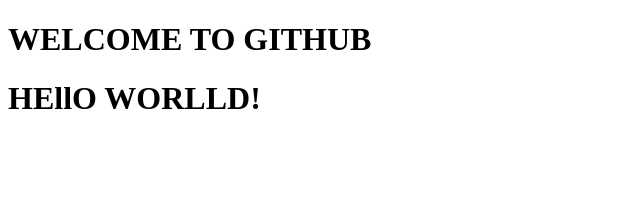
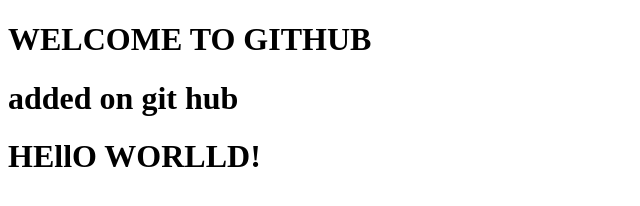
Before and after one commit to rohit-4321/hello-, a plain HTML site: page index.html in a window 1280 px wide. Shown: the whole page, without its empty margins (0-640 px from the left). Drawn offline with Linux system fonts and the light colour scheme.

Commit message:
add new line

```diff
--- a/index.html
+++ b/index.html
@@ -7,6 +7,7 @@
 </head>
 <body>
     <h1>WELCOME TO GITHUB</h1>
+    <h1>added on git hub</h1>
     <h1>HEllO WORLLD!</h1>
 </body>
 </html>
```
